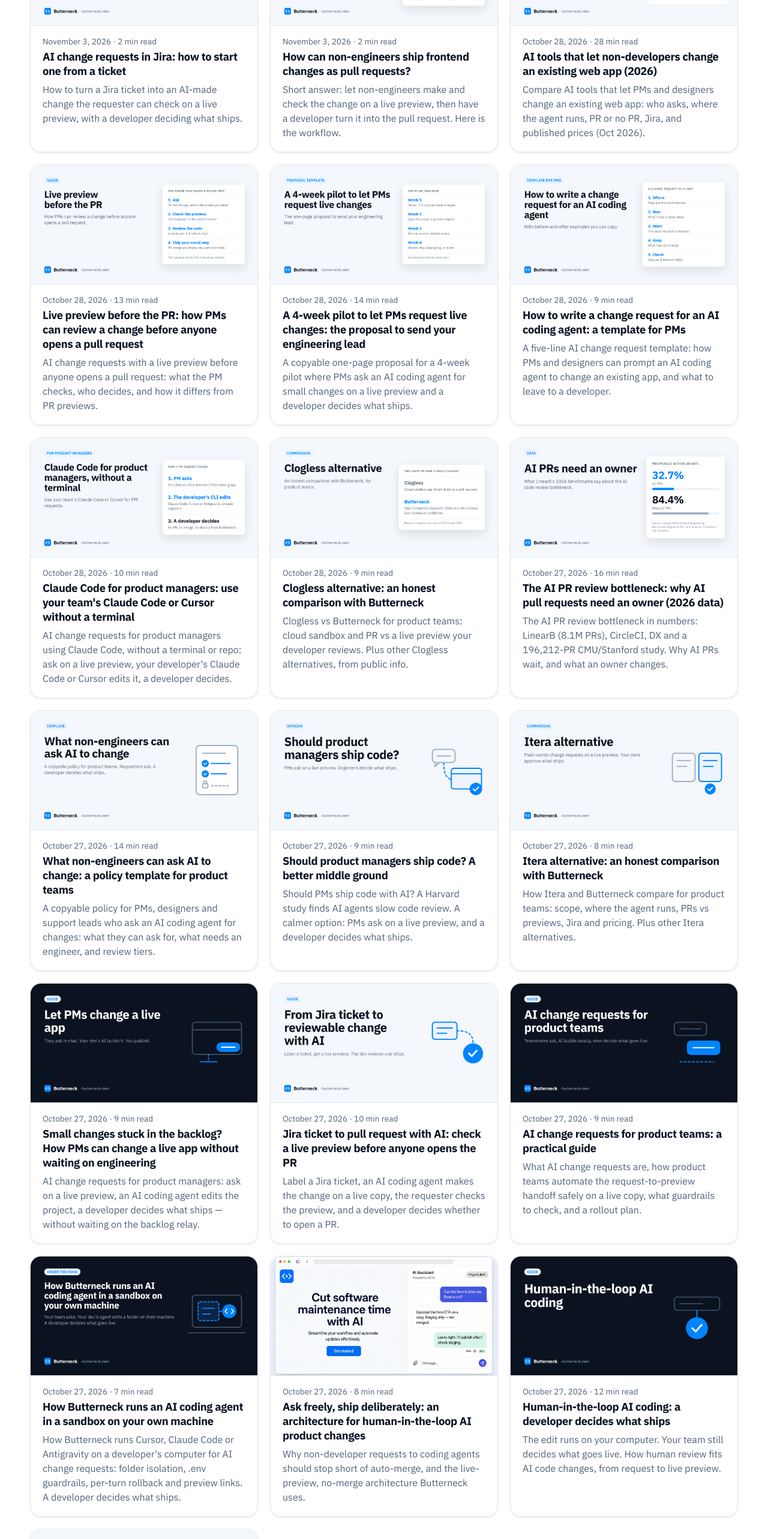
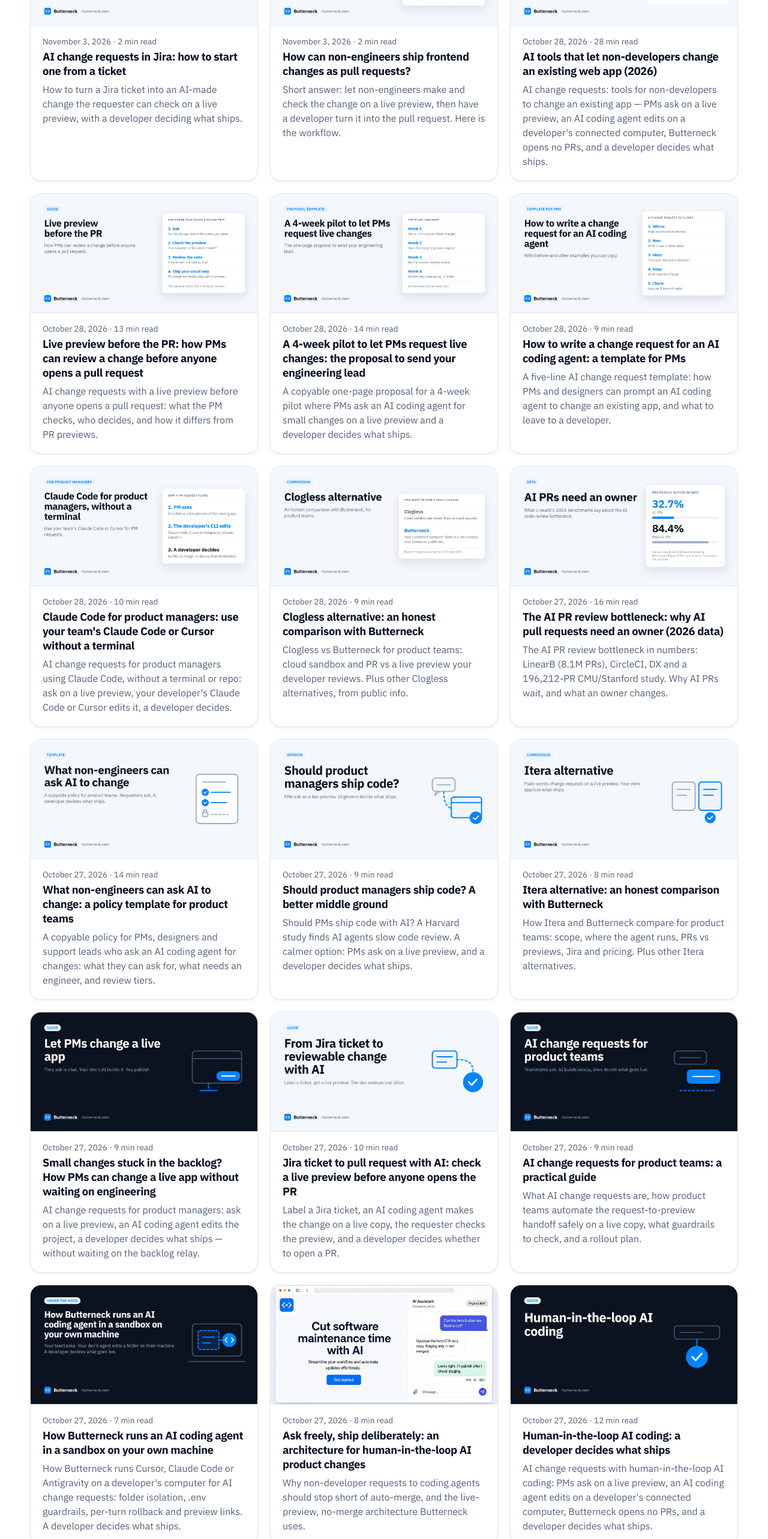
Before and after one commit to Lanatus-Systems/maintainer-pro-marketing, a Next.js app: page /blog in a window 1280 px wide. Shown: the part 1580-4146 px from the top of the page at 60% size. Built offline with nearby package versions, Linux system fonts and the light colour scheme; no server answers.

Commit message:
copy(K-142): human-in-the-loop + tools-for-non-developers seoTitle/meta lead with AI change requests

```diff
--- a/src/content/posts/human-in-the-loop-ai-coding.ts
+++ b/src/content/posts/human-in-the-loop-ai-coding.ts
@@ -3,8 +3,9 @@ import type { BlogPost } from "@/content/blog";
 export const post: BlogPost = {
   slug: "human-in-the-loop-ai-coding",
   title: "Human-in-the-loop AI coding: a developer decides what ships",
+  seoTitle: "AI change requests: human-in-the-loop AI coding",
   description:
-    "The edit runs on your computer. Your team still decides what goes live. How human review fits AI code changes, from request to live preview.",
+    "AI change requests with human-in-the-loop AI coding: PMs ask on a live preview, an AI coding agent edits on a developer's connected computer, Butterneck opens no PRs, and a developer decides what ships.",
   date: "2026-10-27",
   updated: "2026-11-03",
   author: "The Butterneck team",
--- a/src/content/posts/tools-for-non-developers-to-change-an-existing-app.ts
+++ b/src/content/posts/tools-for-non-developers-to-change-an-existing-app.ts
@@ -3,9 +3,9 @@ import type { BlogPost } from "@/content/blog";
 export const post: BlogPost = {
   slug: "tools-for-non-developers-to-change-an-existing-app",
   title: "AI tools that let non-developers change an existing web app (2026)",
-  seoTitle: "AI tools that let PMs and non-developers change an existing app",
+  seoTitle: "AI change requests: tools for non-developers to change an existing app",
   description:
-    "Compare AI tools that let PMs and designers change an existing web app: who asks, where the agent runs, PR or no PR, Jira, and published prices (Oct 2026).",
+    "AI change requests: tools for non-developers to change an existing app — PMs ask on a live preview, an AI coding agent edits on a developer's connected computer, Butterneck opens no PRs, and a developer decides what ships.",
   date: "2026-10-28",
   updated: "2026-11-05",
   author: "The Butterneck team",
```
